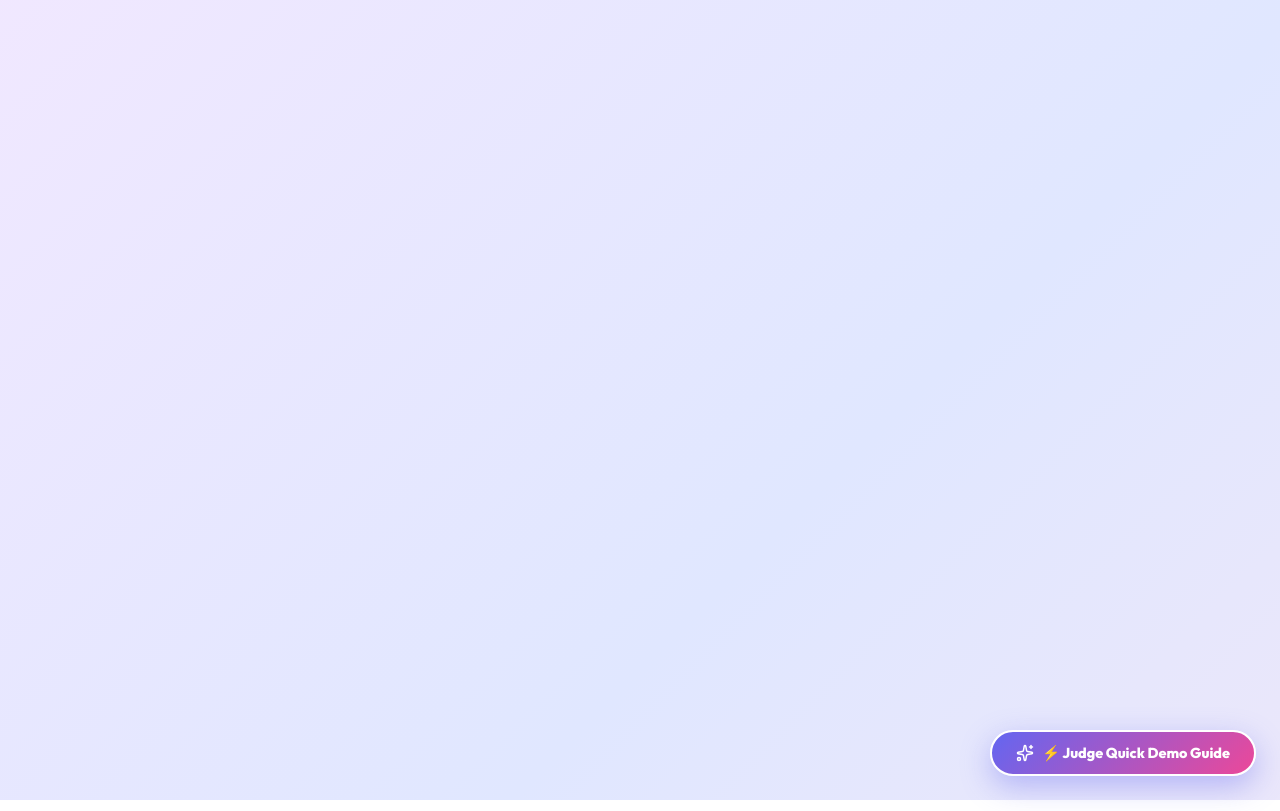
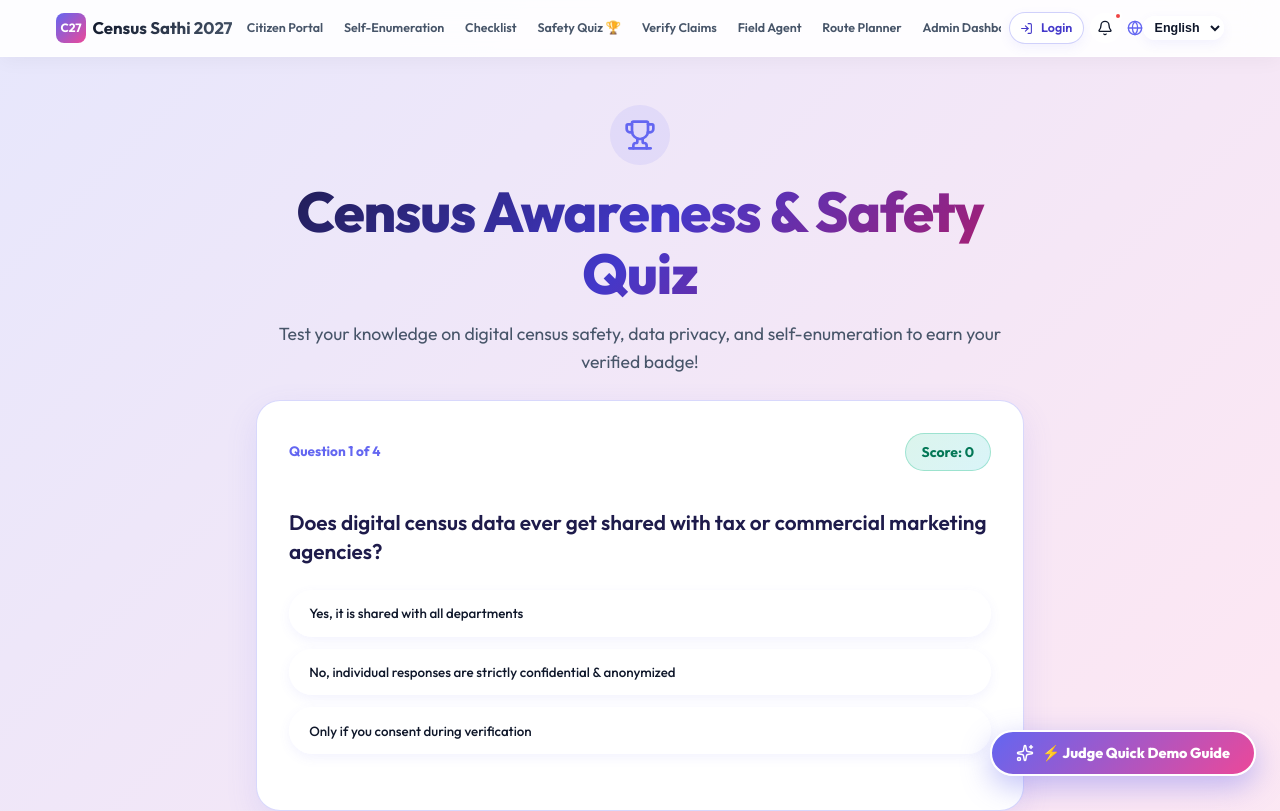
Before and after one commit to gauravv-yadav/census-sathi-2027, a React (Vite) app: page /citizen/quiz in a window 1280 px wide. Shown: the top 811 px of the page. Built offline with nearby package versions, Linux system fonts and the light colour scheme.

Commit message:
Add interactive Citizen Safety & Awareness Quiz with Certificate generation

```diff
--- a/src/App.jsx
+++ b/src/App.jsx
@@ -3,6 +3,7 @@ import LandingPage from './pages/citizen/LandingPage';
 import SelfEnumeration from './pages/citizen/SelfEnumeration';
 import MisinformationShield from './pages/citizen/MisinformationShield';
 import DocumentChecklist from './pages/citizen/DocumentChecklist';
+import CitizenQuiz from './pages/citizen/CitizenQuiz';
 import EnumeratorDashboard from './pages/enumerator/EnumeratorDashboard';
 import FieldRoutePlanner from './pages/enumerator/FieldRoutePlanner';
 import AdminDashboard from './pages/admin/AdminDashboard';
@@ -37,6 +38,7 @@ function App() {
         <Route path="/citizen" element={<LandingPage />} />
         <Route path="/citizen/enumerate" element={<SelfEnumeration />} />
         <Route path="/citizen/checklist" element={<DocumentChecklist />} />
+        <Route path="/citizen/quiz" element={<CitizenQuiz />} />
         <Route path="/citizen/ask" element={<AskAIPage />} />
         <Route path="/citizen/verify" element={<MisinformationShield />} />
         <Route path="/enumerator" element={<EnumeratorDashboard />} />
--- a/src/components/layout/Navbar.jsx
+++ b/src/components/layout/Navbar.jsx
@@ -25,7 +25,8 @@ export default function Navbar() {
         <div className={styles.navLinks}>
           <Link to="/citizen" className={styles.link}>{t('navCitizen')}</Link>
           <Link to="/citizen/enumerate" className={styles.link}>Self-Enumeration</Link>
-          <Link to="/citizen/checklist" className={styles.link}>Checklist Scanner</Link>
+          <Link to="/citizen/checklist" className={styles.link}>Checklist</Link>
+          <Link to="/citizen/quiz" className={styles.link}>Safety Quiz 🏆</Link>
           <Link to="/citizen/verify" className={styles.link}>Verify Claims</Link>
           <Link to="/enumerator" className={styles.link}>{t('navField')}</Link>
           <Link to="/enumerator/planner" className={styles.link}>Route Planner</Link>
@@ -34,46 +35,44 @@ export default function Navbar() {
         </div>
 
         <div className={styles.actions}>
-          {/* OTP Login Button */}
-          <Link to="/login" className="btn-secondary" style={{ padding: '0.4rem 0.9rem', fontSize: '0.85rem' }}>
-            <LogIn size={15} /> Login OTP
+          <Link to="/login" className="btn-secondary" style={{ padding: '0.3rem 0.65rem', fontSize: '0.78rem' }}>
+            <LogIn size={13} /> Login
           </Link>
 
-          {/* Notifications */}
           <div style={{ position: 'relative' }}>
             <button
               onClick={() => setShowNotifications(!showNotifications)}
               style={{
-                position: 'relative', padding: '0.5rem', borderRadius: '50%',
+                position: 'relative', padding: '0.4rem', borderRadius: '50%',
                 backgroundColor: 'rgba(255,255,255,0.8)', border: '1px solid var(--border-color)',
                 display: 'flex', alignItems: 'center', justifyContent: 'center'
               }}
               title="Notifications"
             >
-              <Bell size={20} color="var(--text-main)" />
+              <Bell size={16} color="var(--text-main)" />
               <span style={{
-                position: 'absolute', top: '-2px', right: '-2px', width: '10px', height: '10px',
+                position: 'absolute', top: '-2px', right: '-2px', width: '8px', height: '8px',
                 backgroundColor: '#ef4444', borderRadius: '50%', border: '2px solid white'
               }} />
             </button>
 
             {showNotifications && (
               <div style={{
-                position: 'absolute', right: 0, top: '45px', width: '300px',
+                position: 'absolute', right: 0, top: '40px', width: '280px',
                 backgroundColor: 'white', borderRadius: 'var(--radius-md)',
                 boxShadow: 'var(--shadow-lg)', border: '1px solid var(--border-color)',
                 zIndex: 100, overflow: 'hidden'
               }}>
-                <div className="flex justify-between items-center" style={{ padding: '0.75rem 1rem', borderBottom: '1px solid var(--border-color)', backgroundColor: 'var(--bg-main)' }}>
-                  <strong style={{ fontSize: '0.9rem' }}>Notifications</strong>
-                  <button onClick={() => setShowNotifications(false)}><X size={16} /></button>
+                <div className="flex justify-between items-center" style={{ padding: '0.6rem 0.85rem', borderBottom: '1px solid var(--border-color)', backgroundColor: 'var(--bg-main)' }}>
+                  <strong style={{ fontSize: '0.85rem' }}>Notifications</strong>
+                  <button onClick={() => setShowNotifications(false)}><X size={14} /></button>
                 </div>
                 <div>
                   {notifications.map(n => (
-                    <div key={n.id} style={{ padding: '0.75rem 1rem', borderBottom: '1px solid var(--border-color)', fontSize: '0.85rem' }}>
+                    <div key={n.id} style={{ padding: '0.6rem 0.85rem', borderBottom: '1px solid var(--border-color)', fontSize: '0.8rem' }}>
                       <div style={{ fontWeight: '600', color: 'var(--primary-color)' }}>{n.title}</div>
                       <div style={{ color: 'var(--text-muted)' }}>{n.text}</div>
-                      <div style={{ fontSize: '0.75rem', color: '#94a3b8', marginTop: '4px' }}>{n.time}</div>
+                      <div style={{ fontSize: '0.7rem', color: '#94a3b8', marginTop: '2px' }}>{n.time}</div>
                     </div>
                   ))}
                 </div>
--- /dev/null
+++ b/src/pages/citizen/CitizenQuiz.jsx
@@ -0,0 +1,199 @@
+import { useState } from 'react';
+import Navbar from '../../components/layout/Navbar';
+import Footer from '../../components/layout/Footer';
+import { Award, CheckCircle2, ShieldCheck, Zap, ArrowRight, HelpCircle, Trophy } from 'lucide-react';
+import { Link } from 'react-router-dom';
+
+export default function CitizenQuiz() {
+  const [currentQ, setCurrentQ] = useState(0);
+  const [score, setScore] = useState(0);
+  const [showResult, setShowResult] = useState(false);
+  const [selectedAnswer, setSelectedAnswer] = useState(null);
+  const [isAnswered, setIsAnswered] = useState(false);
+
+  const quizQuestions = [
+    {
+      q: "Does digital census data ever get shared with tax or commercial marketing agencies?",
+      options: [
+        { text: "Yes, it is shared with all departments", isCorrect: false },
+        { text: "No, individual responses are strictly confidential & anonymized", isCorrect: true },
+        { text: "Only if you consent during verification", isCorrect: false }
+      ],
+      explanation: "Under the Data Privacy & Census Charter, all individual survey responses are encrypted and can never be shared with tax or commercial agencies."
+    },
+    {
+      q: "What is the fee required for digital self-enumeration?",
+      options: [
+        { text: "₹0 - Completely Free for all citizens", isCorrect: true },
+        { text: "₹50 processing fee", isCorrect: false },
+        { text: "₹100 for digital certificate", isCorrect: false }
+      ],
+      explanation: "Census participation is 100% free. No official will ever ask for bank details or processing charges."
+    },
+    {
+      q: "How many questions are in the standard digital housing questionnaire?",
+      options: [
+        { text: "50 questions", isCorrect: false },
+        { text: "15 standard demographic questions", isCorrect: true },
+        { text: "5 questions", isCorrect: false }
+      ],
+      explanation: "The streamlined Census Sathi questionnaire consists of 15 simple, verified questions covering dwelling and amenities."
+    },
+    {
+      q: "What should you do if an unauthorized person asks for your OTP?",
+      options: [
+        { text: "Never share OTP with anyone", isCorrect: true },
+        { text: "Share only with enumerators", isCorrect: false },
+        { text: "Share via WhatsApp only", isCorrect: false }
+      ],
+      explanation: "OTPs are private. Official enumerators only ask survey questions and never ask for confidential OTPs."
+    }
+  ];
+
+  const handleSelect = (idx, isCorrect) => {
+    if (isAnswered) return;
+    setSelectedAnswer(idx);
+    setIsAnswered(true);
+    if (isCorrect) setScore(s => s + 1);
+  };
+
+  const handleNext = () => {
+    setSelectedAnswer(null);
+    setIsAnswered(false);
+    if (currentQ < quizQuestions.length - 1) {
+      setCurrentQ(c => c + 1);
+    } else {
+      setShowResult(true);
+    }
+  };
+
+  return (
+    <div>
+      <Navbar />
+      <main className="page-content container" style={{ maxWidth: '800px' }}>
+        <div className="text-center mb-4">
+          <div style={{
+            width: '60px', height: '60px', borderRadius: '50%',
+            backgroundColor: 'rgba(99, 102, 241, 0.1)', display: 'flex',
+            alignItems: 'center', justifyContent: 'center', margin: '0 auto 1rem'
+          }}>
+            <Trophy size={32} color="var(--primary-color)" />
+          </div>
+          <h1>Census Awareness & Safety Quiz</h1>
+          <p>Test your knowledge on digital census safety, data privacy, and self-enumeration to earn your verified badge!</p>
+        </div>
+
+        {!showResult ? (
+          <div className="card" style={{ backgroundColor: 'white', border: '1.5px solid rgba(99, 102, 241, 0.25)' }}>
+            <div className="flex justify-between items-center mb-4" style={{ borderBottom: '1px solid var(--border-color)', paddingBottom: '0.75rem' }}>
+              <span style={{ fontSize: '0.85rem', fontWeight: '700', color: 'var(--primary-color)' }}>
+                Question {currentQ + 1} of {quizQuestions.length}
+              </span>
+              <span className="badge verified">Score: {score}</span>
+            </div>
+
+            <h3 style={{ fontSize: '1.3rem', marginBottom: '1.5rem', lineHeight: '1.4' }}>
+              {quizQuestions[currentQ].q}
+            </h3>
+
+            <div style={{ display: 'flex', flexDirection: 'column', gap: '0.75rem', marginBottom: '1.5rem' }}>
+              {quizQuestions[currentQ].options.map((opt, idx) => {
+                let btnBg = 'rgba(255,255,255,0.8)';
+                let btnBorder = 'var(--border-color)';
+                let textColor = 'var(--text-main)';
+
+                if (isAnswered) {
+                  if (opt.isCorrect) {
+                    btnBg = 'rgba(16, 185, 129, 0.15)';
+                    btnBorder = '#059669';
+                    textColor = '#047857';
+                  } else if (selectedAnswer === idx) {
+                    btnBg = 'rgba(239, 68, 68, 0.15)';
+                    btnBorder = '#dc2626';
+                    textColor = '#b91c1c';
+                  }
+                }
+
+                return (
+                  <button
+                    key={idx}
+                    onClick={() => handleSelect(idx, opt.isCorrect)}
+                    className="btn-secondary"
+                    style={{
+                      justifyContent: 'flex-start',
+                      backgroundColor: btnBg,
+                      borderColor: btnBorder,
+                      color: textColor,
+                      padding: '0.9rem 1.2rem',
+                      fontWeight: selectedAnswer === idx ? '700' : '500',
+                      textAlign: 'left'
+                    }}
+                  >
+                    {opt.text}
+                  </button>
+                );
+              })}
+            </div>
+
+            {isAnswered && (
+              <div style={{
+                backgroundColor: 'var(--bg-main)',
+                padding: '1rem',
+                borderRadius: 'var(--radius-md)',
+                marginBottom: '1.5rem',
+                borderLeft: '4px solid var(--primary-color)',
+                fontSize: '0.9rem'
+              }}>
+                <strong>💡 Why this matters:</strong> {quizQuestions[currentQ].explanation}
+              </div>
+            )}
+
+            {isAnswered && (
+              <button onClick={handleNext} className="btn-primary" style={{ width: '100%' }}>
+                {currentQ < quizQuestions.length - 1 ? 'Next Question →' : 'View Your Certificate Result 🏆'}
+              </button>
+            )}
+          </div>
+        ) : (
+          <div className="card text-center" style={{ backgroundColor: 'white', padding: '2.5rem', border: '2px solid #059669' }}>
+            <div style={{
+              width: '70px', height: '70px', borderRadius: '50%',
+              backgroundColor: 'rgba(16, 185, 129, 0.15)', display: 'flex',
+              alignItems: 'center', justifyContent: 'center', margin: '0 auto 1rem'
+            }}>
+              <Award size={40} color="#059669" />
+            </div>
+            <h2>Census Safety Awareness Master!</h2>
+            <p style={{ color: 'var(--text-muted)' }}>
+              You scored <strong>{score} / {quizQuestions.length}</strong>! You understand digital privacy, anti-fraud safeguards, and the self-enumeration workflow.
+            </p>
+
+            <div style={{
+              backgroundColor: 'var(--bg-main)',
+              border: '1px dashed var(--border-color)',
+              borderRadius: 'var(--radius-md)',
+              padding: '1.25rem',
+              margin: '1.5rem 0',
+              textAlign: 'left'
+            }}>
+              <div className="flex justify-between items-center">
+                <div>
+                  <span style={{ fontSize: '0.75rem', color: 'var(--text-muted)', textTransform: 'uppercase' }}>Verified Citizen Certificate</span>
+                  <div style={{ fontWeight: '800', color: 'var(--primary-dark)', fontSize: '1.1rem' }}>CERT-CS2027-AWARENESS</div>
+                </div>
+                <span className="badge verified">Verified ✓</span>
+              </div>
+            </div>
+
+            <div className="flex justify-center gap-3">
+              <Link to="/citizen/enumerate" className="btn-primary">
+                Proceed to Self-Enumeration (15 Qs) <ArrowRight size={16} />
+              </Link>
+            </div>
+          </div>
+        )}
+      </main>
+      <Footer />
+    </div>
+  );
+}
```
